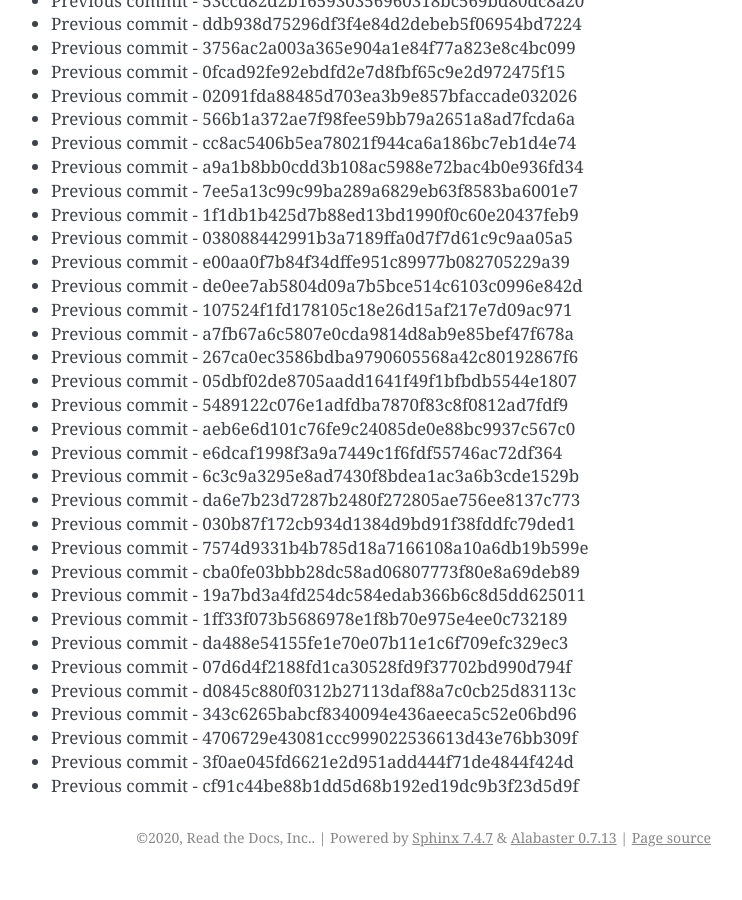
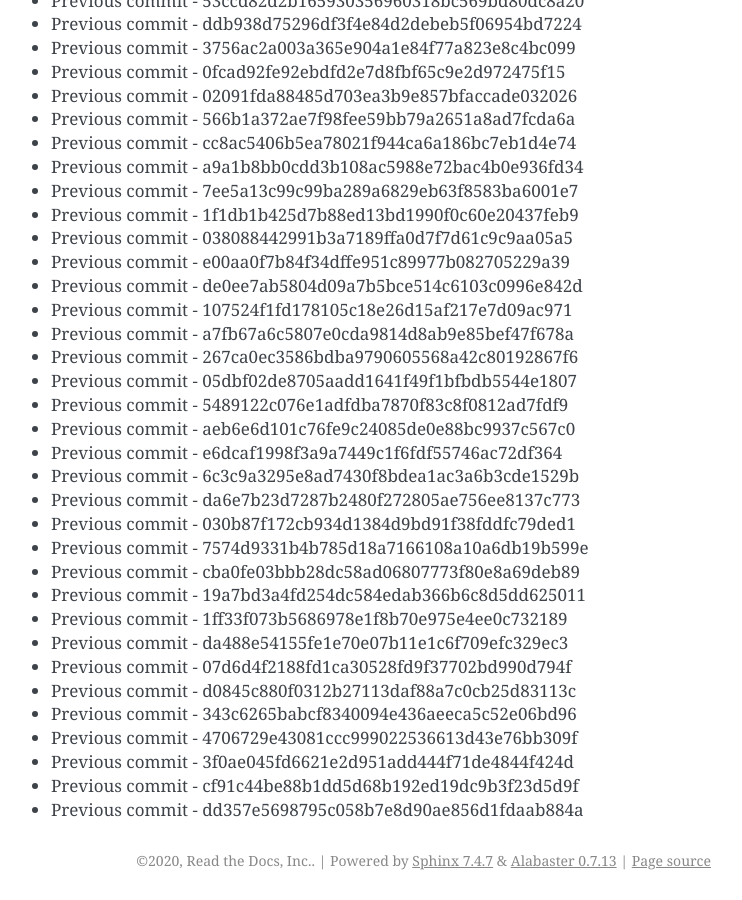
Before and after one commit to readthedocs/rtd-git-stresstest, a Sphinx documentation site: the page built from docs/updates.rst, in a window 1280 px wide and 900 px high, scrolled down 58767 px. Shown: the whole window, without its empty margins (399-1141 px from the left). Built offline with Sphinx 7.4.7, drawn with Linux system fonts in a browser that asks for light colours; before the commit the page ends 59644 px from its top, so only the background shows below that.

Commit message:
Generating commit from previous: dd357e5698795c058b7e8d90ae856d1fdaab884a

```diff
--- a/docs/updates.rst
+++ b/docs/updates.rst
@@ -2501,3 +2501,4 @@ It can be tested for any performance characteristics.
 * Previous commit - 4706729e43081ccc999022536613d43e76bb309f
 * Previous commit - 3f0ae045fd6621e2d951add444f71de4844f424d
 * Previous commit - cf91c44be88b1dd5d68b192ed19dc9b3f23d5d9f
+* Previous commit - dd357e5698795c058b7e8d90ae856d1fdaab884a
```
